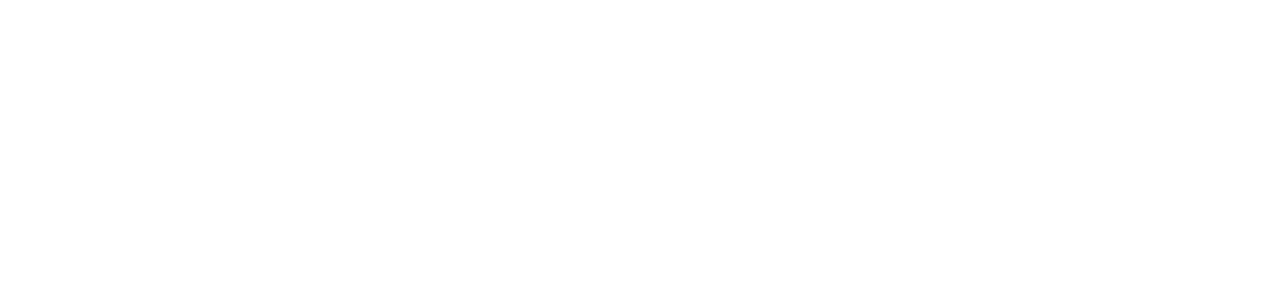
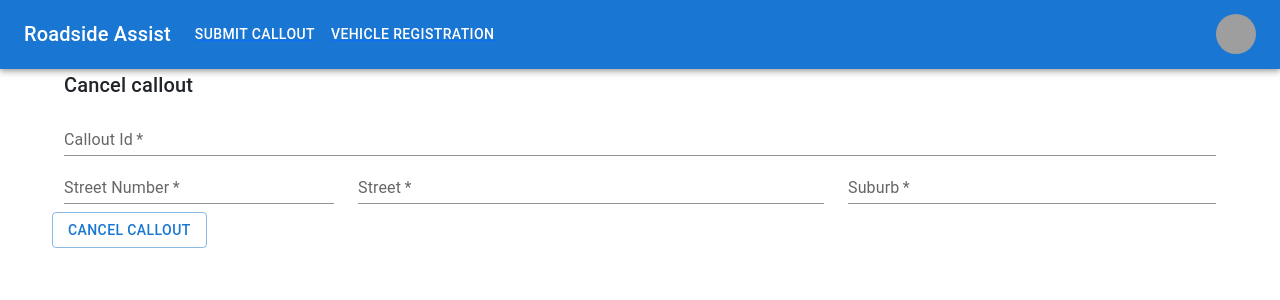
Before and after one commit to emma-edwards/CSCI314-C13, a React (Create React App) app in the folder my-react-app/: page /CancelClaim in a window 1280 px wide. Before the commit this address had no page. Shown: the top 300 px of the page. Built offline with nearby package versions, Linux system fonts and the light colour scheme; grey boxes are pictures that could not be loaded; what google-maps-react would draw is missing.

Commit message:
Added Cancel Claim page

```diff
--- a/my-react-app/src/Pages/CancelClaim.js
+++ b/my-react-app/src/Pages/CancelClaim.js
@@ -1,3 +1,115 @@
-/*
-Fetch claim from database and cancel option
-*/
+import { useEffect, useState } from 'react';
+import Typography from "@mui/material/Typography";
+import Grid from "@mui/material/Grid";
+import TextField from "@mui/material/TextField";
+import Button from "@mui/material/Button";
+import * as React from "react";
+import Container from "@mui/material/Container";
+import Radio from '@mui/material/Radio';
+import RadioGroup from '@mui/material/RadioGroup';
+import FormControlLabel from '@mui/material/FormControlLabel';
+import FormControl from '@mui/material/FormControl';
+import FormLabel from '@mui/material/FormLabel';
+
+export default function CancelClaim() {
+    const[sNumber,setsNumber]=useState('')
+    const[streetName,setStreetName]=useState('')
+    const[suburb,setSuburb]=useState('')
+    const[report,setReport]=useState('')
+
+    const checkTextInput = (e) => {
+        if (!streetName.trim()) {
+            alert('Please Enter Street Name');
+            window.location.href = '/submitClaim'
+        }else if (!sNumber.trim()) {
+            alert('Please Enter Street Number');
+            window.location.href = '/submitClaim'
+        }else if (!suburb.trim()) {
+            alert('Please Enter Suburb');
+            window.location.href = '/submitClaim'
+        }else if (!report.trim()) {
+            alert('Please Enter Notes about the claim');
+            window.location.href = '/submitClaim'
+        }else{
+            handleClick(e);
+        }
+    }
+
+    const handleClick=(e)=>{
+        e.preventDefault()
+        const request={sNumber, streetName, suburb, report}
+        console.log(request)
+        fetch("http://localhost:8080/request/addRequest",{
+            method:"POST",
+            headers:{"Content-Type":"application/json"},
+            body:JSON.stringify(request)
+        }).then(()=>{
+            console.log("Request added")
+            window.location.href = '/MemberHome'
+        })
+    }
+
+    return (
+        <React.Fragment>
+            <Container>
+                <Typography variant="h6" gutterBottom>
+                    Cancel callout
+                </Typography>
+
+                <Grid item xs={12} sm={4}>
+                    <TextField
+                        required
+                        id="Id"
+                        name="Id"
+                        label="Callout Id"
+                        variant="standard"
+                        fullWidth
+                        onChange={(e)=>setSuburb(e.target.value)}
+                    />
+                </Grid>
+
+                <Grid container spacing={3}>
+                    <Grid item xs={12} sm={3}>
+                        <TextField
+                            required
+                            id="sNumber"
+                            name="sNumber"
+                            label="Street Number"
+                            variant="standard"
+                            fullWidth
+                            onChange={(e)=>setsNumber(e.target.value)}
+                        />
+                    </Grid>
+                    <Grid item xs={12} sm={5}>
+                        <TextField
+                            required
+                            id="Street"
+                            name="Street"
+                            label="Street"
+                            variant="standard"
+                            fullWidth
+                            onChange={(e)=>setStreetName(e.target.value)}
+                        />
+                    </Grid>
+                    <Grid item xs={12} sm={4}>
+                        <TextField
+                            required
+                            id="Suburb"
+                            name="Suburb"
+                            label="Suburb"
+                            variant="standard"
+                            fullWidth
+                            onChange={(e)=>setSuburb(e.target.value)}
+                        />
+                    </Grid>
+
+
+                    <Button href="#" variant="outlined" sx={{ my: 1, mx: 1.5 }}
+                            onClick={checkTextInput}>
+                        Cancel Callout
+                    </Button>
+                </Grid>
+            </Container>
+        </React.Fragment>
+    )
+};
--- a/my-react-app/src/index.js
+++ b/my-react-app/src/index.js
@@ -24,6 +24,7 @@ import CurrentJobs from './Pages/CurrentJobs';
 import PNav from './Pages/PNav';
 import EditProfProfile from './Pages/EditProfProfile';
 import ServiceReport from './Pages/ServiceReport';
+import CancelClaim from "./Pages/CancelClaim";
 import 'bootstrap/dist/css/bootstrap.css';
 
 
@@ -49,6 +50,7 @@ export default function App() {
                     <Route path="SignUp" element={<SignUp />} />
                     <Route path="CalloutLocation" element={<CalloutLocation />} />
                     <Route path="ServiceReport" element={<ServiceReport/>} />
+                    <Route path="CancelClaim" element={<CancelClaim/>} />
 
 
 =========
```
